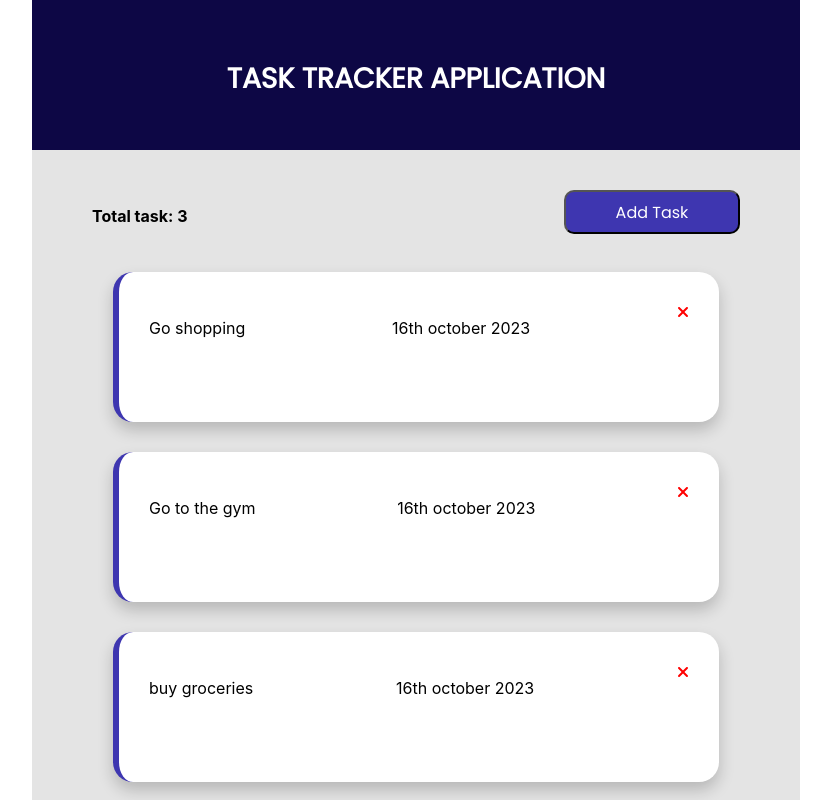
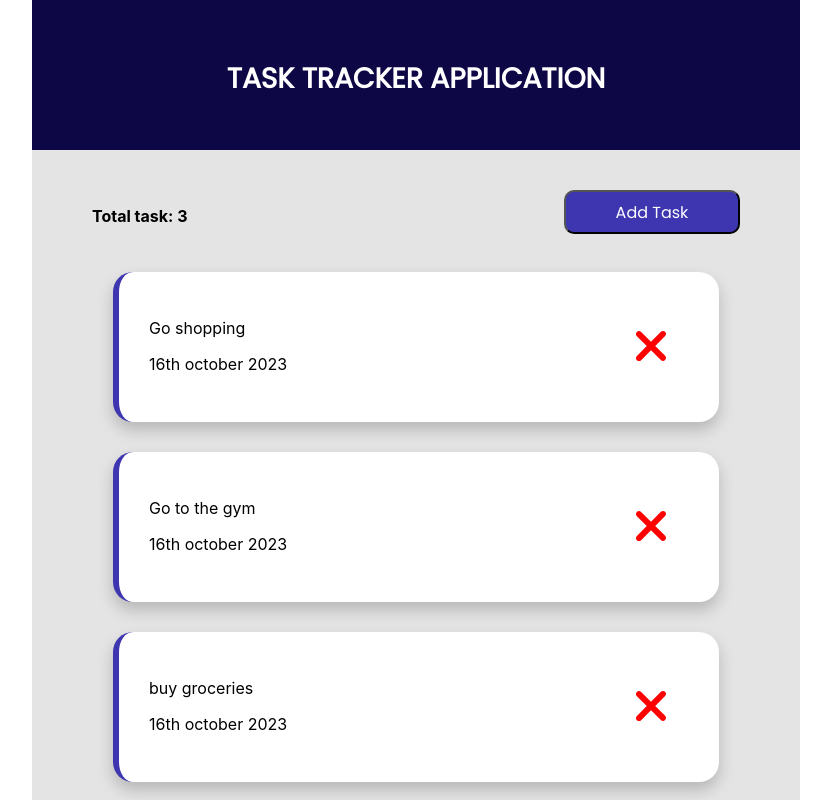
Before and after one commit to Azubi-Tango-Team/task-tracker, a React (Create React App) app: page / in a window 1280 px wide. Shown: the top 800 px of the page, without its empty margins (224-1055 px from the left). Built offline with nearby package versions, Linux system fonts and the light colour scheme.

Commit message:
css design on x

```diff
--- a/src/Components/Cardtask.js
+++ b/src/Components/Cardtask.js
@@ -5,9 +5,12 @@ import { faTimes } from "@fortawesome/free-solid-svg-icons";
 function Cardtask({ name, date }) {
   return (
     <div className="card-task">
+      <div>
       <p>{name}</p>
       <p>{date}</p>
-      <div><FontAwesomeIcon icon={faTimes} style={{color: 'red', cursor: 'pointer'}} /></div>
+      </div>
+
+      <div><FontAwesomeIcon icon={faTimes} style={{color: 'red', cursor: 'pointer', fontWeight: '200em',padding:'20px'}} size="3x"/></div>
     </div>
   );
 }
```
